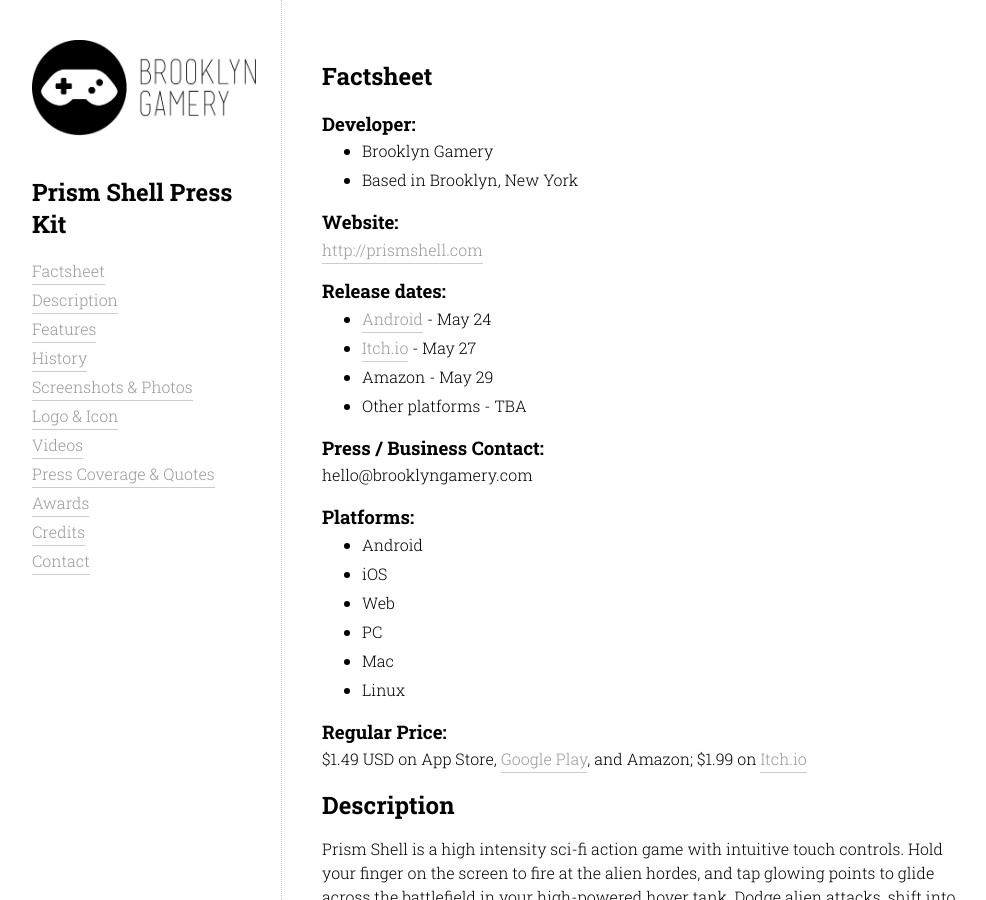
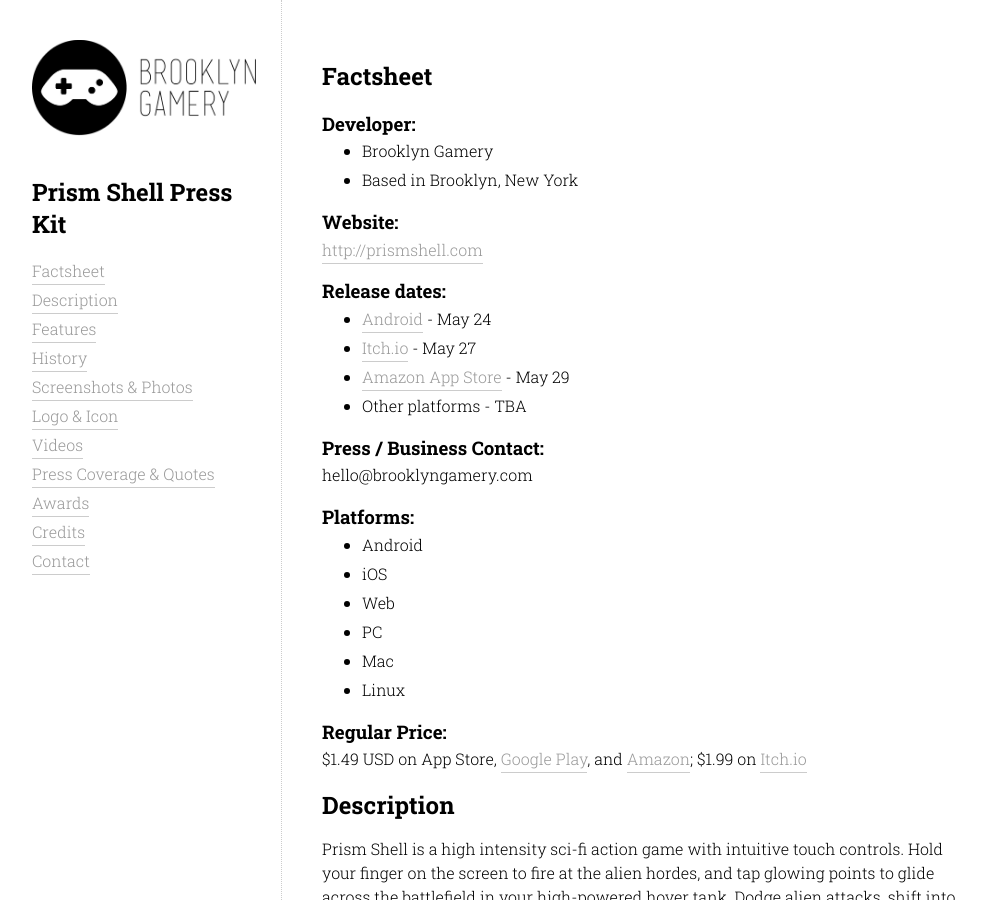
Before and after one commit to BrooklynGamery/brooklyngamery.github.io, a Jekyll site: the page built from presskit/projects/prism-shell/index.html, in a window 1280 px wide and 900 px high. Shown: the whole window, without its empty margins (148-1134 px from the left). Built offline with Jekyll 4.4.1, drawn with Linux system fonts in a browser that asks for light colours.

Commit message:
Update index.html

```diff
--- a/presskit/projects/prism-shell/index.html
+++ b/presskit/projects/prism-shell/index.html
@@ -18,7 +18,7 @@
 	<ul>
 		<li><a href="https://play.google.com/store/apps/details?id=com.brooklyngamery.prismshell" target="_blank">Android</a> - May 24</li>
 		<li><a href="http://brooklyn-gamery.itch.io/prism-shell" target="_blank">Itch.io</a> - May 27</li>
-		<li>Amazon - May 29</li>
+		<li><a href="http://www.amazon.com/dp/B00YBG8L3C/">Amazon App Store</a> - May 29</li>
 		<li>Other platforms - TBA</li>
 	</ul>
 
@@ -36,7 +36,7 @@
 	</ul>
 
 	<h3>Regular Price:</h3>
-	$1.49 USD on App Store, <a href="https://play.google.com/store/apps/details?id=com.brooklyngamery.prismshell" target="_blank">Google Play</a>, and Amazon; $1.99 on <a href="http://brooklyn-gamery.itch.io/prism-shell" target="_blank">Itch.io</a>
+	$1.49 USD on App Store, <a href="https://play.google.com/store/apps/details?id=com.brooklyngamery.prismshell" target="_blank">Google Play</a>, and <a href="http://www.amazon.com/dp/B00YBG8L3C/">Amazon</a>; $1.99 on <a href="http://brooklyn-gamery.itch.io/prism-shell" target="_blank">Itch.io</a>
 </section>
 
 <section id="description">
```
